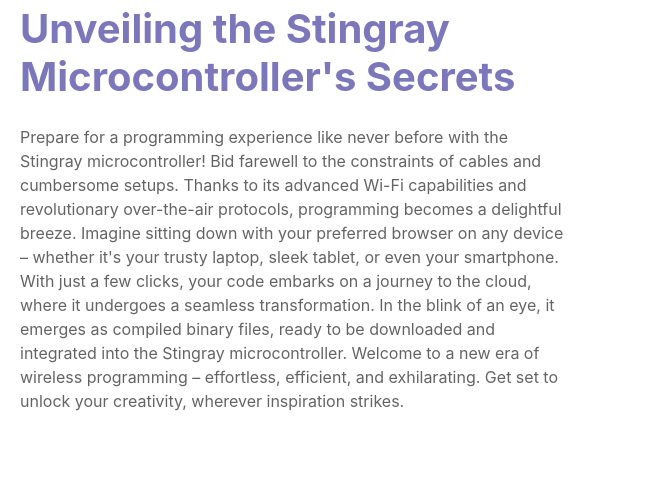
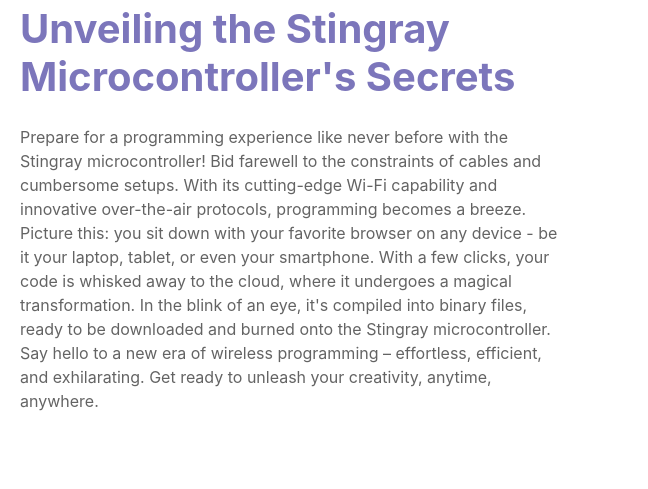
Before and after one commit to AdvancedFunctions/Stingray, a plain HTML site: page index.html in a window 1280 px wide. Shown: the part 1473-1962 px from the top of the page, 632-1280 px from the left. Drawn offline with Linux system fonts and the light colour scheme; a web font is replaced by a local one.

Commit message:
fixing falsehood again

```diff
--- a/index.html
+++ b/index.html
@@ -309,7 +309,7 @@
           <h3 class="fs-1 fw-bold text-primary pb-3">Unveiling the Stingray Microcontroller&#39;s Secrets</h3>
 
 
-          <p class="text-black-61 pb-3">Prepare for a programming experience like never before with the Stingray microcontroller! Bid farewell to the constraints of cables and cumbersome setups. Thanks to its advanced Wi-Fi capabilities and revolutionary over-the-air protocols, programming becomes a delightful breeze. Imagine sitting down with your preferred browser on any device – whether it&#39;s your trusty laptop, sleek tablet, or even your smartphone. With just a few clicks, your code embarks on a journey to the cloud, where it undergoes a seamless transformation. In the blink of an eye, it emerges as compiled binary files, ready to be downloaded and integrated into the Stingray microcontroller. Welcome to a new era of wireless programming – effortless, efficient, and exhilarating. Get set to unlock your creativity, wherever inspiration strikes.</p>
+          <p class="text-black-61 pb-3">Prepare for a programming experience like never before with the Stingray microcontroller! Bid farewell to the constraints of cables and cumbersome setups. With its cutting-edge Wi-Fi capability and innovative over-the-air protocols, programming becomes a breeze. Picture this: you sit down with your favorite browser on any device - be it your laptop, tablet, or even your smartphone. With a few clicks, your code is whisked away to the cloud, where it undergoes a magical transformation. In the blink of an eye, it's compiled into binary files, ready to be downloaded and burned onto the Stingray microcontroller. Say hello to a new era of wireless programming – effortless, efficient, and exhilarating. Get ready to unleash your creativity, anytime, anywhere.</p>
 
         <div class="">
 
```
